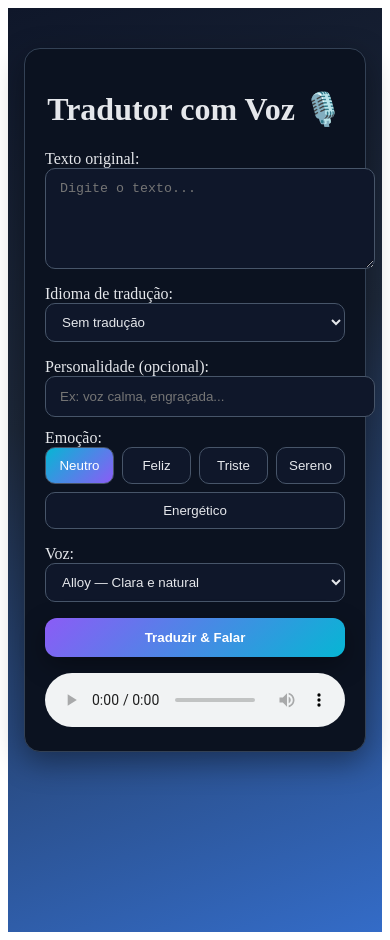
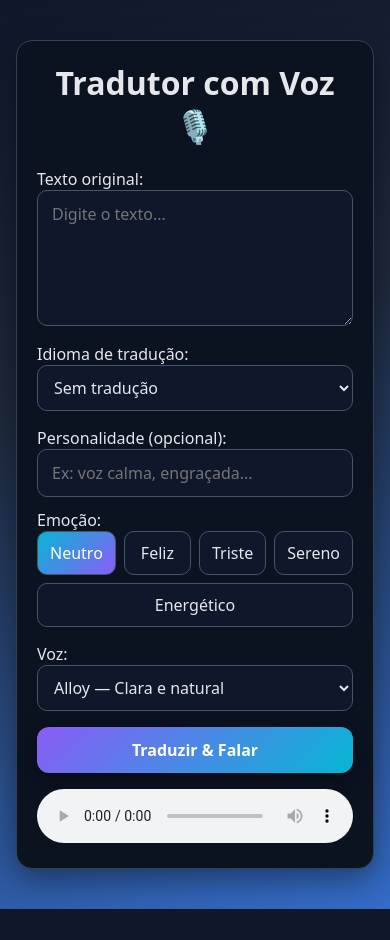
Before and after one commit to TheObscuro/Tradutor-Neox, a Next.js app: page / in a window 390 px wide. After the commit the page ends 909 px from the top, so only its background shows below. Built offline with nearby package versions, Linux system fonts and the light colour scheme.

Commit message:
style: adiciona folha de estilos global com layout responsivo

```diff
--- /dev/null
+++ b/app/globals.css
@@ -0,0 +1,121 @@
+:root {
+  --bg: #0f172a;
+  --card: #0b1220;
+  --panel: #111827;
+  --border: #334155;
+  --input-border: #374151;
+  --text: #e5e7eb;
+  --muted: #94a3b8;
+  --accent: linear-gradient(135deg, #8b5cf6, #06b6d4);
+  --focus: #22d3ee;
+  --error: #f87171;
+}
+
+* { box-sizing: border-box; }
+
+body {
+  margin: 0;
+  min-height: 100vh;
+  color: var(--text);
+  background: linear-gradient(160deg, #0f172a 0%, #1e293b 40%, #3b82f6 120%) fixed;
+  background-color: var(--bg);
+  font-family: ui-sans-serif, system-ui, -apple-system, "Segoe UI", Roboto, sans-serif;
+}
+
+.wrap {
+  max-width: 820px;
+  margin: 32px auto;
+  padding: 24px;
+  background: var(--panel);
+  border-radius: 20px;
+  box-shadow: 0 20px 60px rgba(0, 0, 0, .5);
+}
+
+@media (max-width: 640px) {
+  .wrap { margin: 0; border-radius: 0; padding: 16px; }
+}
+
+h1 { margin-top: 0; text-align: center; }
+
+.field { margin-bottom: 16px; }
+.field label { display: block; margin-bottom: 6px; font-weight: 600; }
+.hint { font-size: 12px; color: var(--muted); margin-top: 4px; }
+.hint.over { color: var(--error); }
+
+textarea, input[type="text"], select {
+  width: 100%;
+  padding: 12px 14px;
+  color: var(--text);
+  background: var(--card);
+  border: 1px solid var(--input-border);
+  border-radius: 12px;
+  font: inherit;
+}
+
+input[type="range"] { width: 100%; }
+
+button {
+  font: inherit;
+  color: var(--text);
+  background: var(--card);
+  border: 1px solid var(--border);
+  padding: 10px 14px;
+  border-radius: 12px;
+  cursor: pointer;
+}
+button:disabled { opacity: .6; cursor: not-allowed; }
+button.primary { border: 0; color: white; background: var(--accent); font-weight: 700; }
+button.full { width: 100%; padding: 14px; }
+button[aria-pressed="true"] { outline: 2px solid var(--focus); }
+:focus-visible { outline: 2px solid var(--focus); outline-offset: 2px; }
+
+.row { display: flex; gap: 8px; flex-wrap: wrap; }
+.row > .grow { flex: 1; }
+
+.chip {
+  font-size: 12px;
+  padding: 2px 8px;
+  border: 1px solid var(--border);
+  border-radius: 999px;
+  background: var(--card);
+  font-weight: 400;
+}
+
+.error {
+  margin: 12px 0;
+  padding: 10px 14px;
+  border: 1px solid var(--error);
+  border-radius: 12px;
+  color: var(--error);
+}
+
+.result { margin-top: 20px; }
+.result p { white-space: pre-wrap; }
+
+audio { width: 100%; margin-top: 16px; }
+
+.overlay {
+  position: fixed;
+  inset: 0;
+  background: rgba(0, 0, 0, .55);
+  display: flex;
+  align-items: center;
+  justify-content: center;
+  padding: 16px;
+}
+.modal {
+  max-width: 920px;
+  width: 100%;
+  max-height: 90vh;
+  overflow: auto;
+  background: var(--card);
+  border: 1px solid var(--border);
+  border-radius: 16px;
+  padding: 16px;
+}
+.modal header { display: flex; align-items: center; justify-content: space-between; gap: 12px; }
+.modal h2 { margin: 0; }
+.cards { display: grid; grid-template-columns: repeat(auto-fill, minmax(220px, 1fr)); gap: 12px; margin-top: 12px; }
+.card { background: var(--panel); border: 1px solid var(--border); border-radius: 14px; padding: 12px; }
+.card h3 { margin: 0 0 4px; font-size: 16px; }
+.card p { margin: 0 0 4px; font-size: 13px; color: var(--muted); }
--- a/app/layout.tsx
+++ b/app/layout.tsx
@@ -1,3 +1,5 @@
+import "./globals.css";
+
 export const metadata = {
   title: 'Tradutor Neox',
   description: 'Tradutor de textos com síntese de voz',
```
